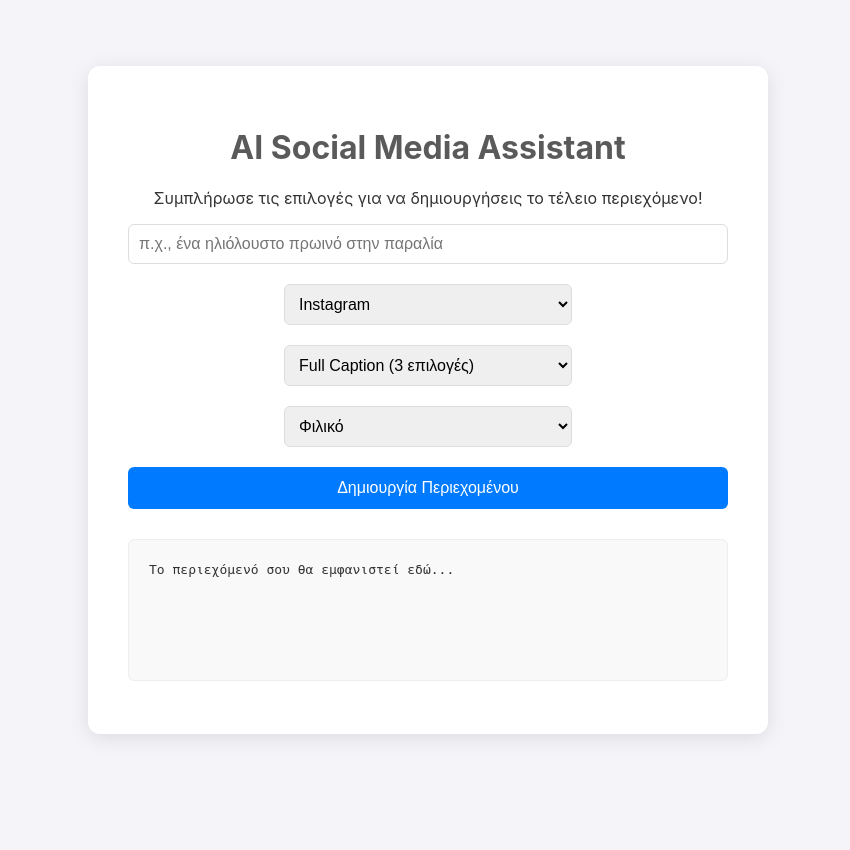
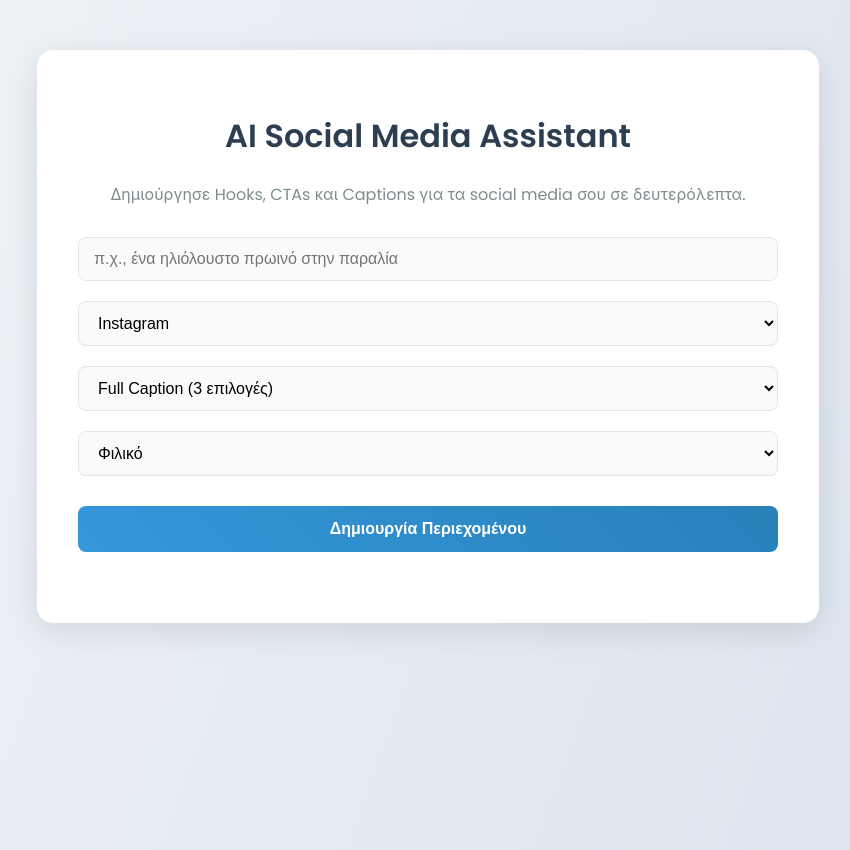
Before and after one commit to ster4runsneakers/caption-generator, a Flask app: page / in a window 1280 px wide. Shown: the whole page, without its empty margins (212-1062 px from the left). Before the commit the page ends 738 px from the top, so only its background shows below. Run offline with Flask 3, Linux system fonts and the light colour scheme.

Commit message:
feat: Redesign UI and add copy-to-clipboard functionality

```diff
--- a/static/style.css
+++ b/static/style.css
@@ -1,72 +1,113 @@
+/* --- Γενικό Στυλ & Background --- */
 body {
-    font-family: -apple-system, BlinkMacSystemFont, "Segoe UI", Roboto, Helvetica, Arial, sans-serif;
-    background-color: #f4f4f9;
+    font-family: 'Poppins', -apple-system, BlinkMacSystemFont, "Segoe UI", Roboto, Helvetica, Arial, sans-serif;
+    background: linear-gradient(110deg, #f0f4f8, #d9e2ec);
     color: #333;
     display: flex;
     justify-content: center;
-    align-items: center;
-    height: 100vh;
+    align-items: flex-start; /* Αλλαγή σε flex-start για να μην είναι κολλημένο στο κέντρο */
+    min-height: 100vh;
+    padding-top: 50px; /* Προσθήκη padding πάνω */
     margin: 0;
 }
 
+/* --- Κεντρικό Container --- */
 .container {
     background-color: white;
     padding: 40px;
-    border-radius: 12px;
-    box-shadow: 0 4px 20px rgba(0, 0, 0, 0.1);
+    border-radius: 16px;
+    box-shadow: 0 8px 32px rgba(0, 0, 0, 0.1);
     width: 90%;
-    max-width: 600px;
+    max-width: 700px;
     text-align: center;
+    border: 1px solid rgba(255, 255, 255, 0.2);
 }
 
 h1 {
-    color: #5a5a5a;
+    color: #2c3e50;
+    font-weight: 600;
 }
 
-input[type="text"] {
-    width: calc(100% - 22px);
-    padding: 10px;
-    margin-bottom: 20px;
-    border: 1px solid #ddd;
-    border-radius: 6px;
-    font-size: 16px;
+p {
+    color: #7f8c8d;
+    margin-bottom: 30px;
 }
 
-select {
-    width: 48%;
-    padding: 10px;
+/* --- Στυλ για τα πεδία εισαγωγής --- */
+input[type="text"], select {
+    width: 100%;
+    padding: 12px 15px;
     margin-bottom: 20px;
-    border: 1px solid #ddd;
-    border-radius: 6px;
+    border: 1px solid #dfe6e9;
+    border-radius: 8px;
     font-size: 16px;
-    display: inline-block;
-    margin: 0 1% 20px 1%; /* Προστέθηκε για μικρή απόσταση ανάμεσά τους */
+    box-sizing: border-box; /* Διασφαλίζει ότι το padding δεν αλλάζει το πλάτος */
+    background-color: #f8fafc;
+    transition: border-color 0.3s, box-shadow 0.3s;
 }
 
-button {
-    background-color: #007bff;
+input[type="text"]:focus, select:focus {
+    outline: none;
+    border-color: #3498db;
+    box-shadow: 0 0 0 3px rgba(52, 152, 219, 0.2);
+}
+
+/* --- Στυλ για το κεντρικό κουμπί --- */
+button#generate-btn {
+    background: linear-gradient(45deg, #3498db, #2980b9);
     color: white;
     border: none;
-    padding: 12px 24px;
-    border-radius: 6px;
+    padding: 14px 28px;
+    border-radius: 8px;
     font-size: 16px;
+    font-weight: 600;
     cursor: pointer;
-    transition: background-color 0.3s;
-    width: 100%; /* Για να πιάνει όλο το πλάτος */
+    transition: transform 0.2s, box-shadow 0.2s;
+    width: 100%;
+    margin-top: 10px;
 }
 
-button:hover {
-    background-color: #0056b3;
+button#generate-btn:hover {
+    transform: translateY(-2px);
+    box-shadow: 0 6px 20px rgba(52, 152, 219, 0.3);
 }
 
-#caption-output {
+/* --- Περιοχή Αποτελεσμάτων --- */
+#results-container {
     margin-top: 30px;
+    text-align: left;
+}
+
+/* --- Στυλ για κάθε κάρτα αποτελέσματος --- */
+.result-card {
+    background-color: #f8fafc;
+    border: 1px solid #e2e8f0;
+    border-radius: 12px;
     padding: 20px;
-    background-color: #f9f9f9;
-    border: 1px solid #eee;
+    margin-bottom: 15px;
+    position: relative; /* Απαραίτητο για το κουμπί αντιγραφής */
+    line-height: 1.6;
+    white-space: pre-wrap;
+    font-size: 15px;
+}
+
+/* --- Στυλ για το κουμπί Αντιγραφής --- */
+.copy-btn {
+    position: absolute;
+    top: 15px;
+    right: 15px;
+    background-color: #dbe4ee;
+    color: #556a81;
+    border: none;
     border-radius: 6px;
-    text-align: left;
-    white-space: pre-wrap; /* Για να αναγνωρίζει τις αλλαγές γραμμής από το AI */
-    min-height: 100px;
-    line-height: 1.6; /* Για καλύτερη αναγνωσιμότητα */
+    padding: 6px 12px;
+    font-size: 12px;
+    font-weight: 600;
+    cursor: pointer;
+    transition: background-color 0.3s, color 0.3s;
 }
+
+.copy-btn:hover {
+    background-color: #3498db;
+    color: white;
+}
--- a/templates/index.html
+++ b/templates/index.html
@@ -3,14 +3,17 @@
 <head>
     <meta charset="UTF-8">
     <meta name="viewport" content="width=device-width, initial-scale=1.0">
-    <title>Caption Generator</title>
+    <title>AI Social Media Assistant</title>
+    <link rel="preconnect" href="https://fonts.googleapis.com">
+    <link rel="preconnect" href="https://fonts.gstatic.com" crossorigin>
+    <link href="https://fonts.googleapis.com/css2?family=Poppins:wght@400;600&display=swap" rel="stylesheet">
     <link rel="stylesheet" href="{{ url_for('static', filename='style.css') }}">
 </head>
 <body>
 
     <div class="container">
         <h1>AI Social Media Assistant</h1>
-        <p>Συμπλήρωσε τις επιλογές για να δημιουργήσεις το τέλειο περιεχόμενο!</p>
+        <p>Δημιούργησε Hooks, CTAs και Captions για τα social media σου σε δευτερόλεπτα.</p>
 
         <input type="text" id="topic-input" placeholder="π.χ., ένα ηλιόλουστο πρωινό στην παραλία">
 
@@ -37,23 +40,22 @@
 
         <button id="generate-btn">Δημιουργία Περιεχομένου</button>
 
-        <pre id="caption-output">Το περιεχόμενό σου θα εμφανιστεί εδώ...</pre>
+        <div id="results-container">
+            </div>
     </div>
 
     <script>
-        // Παίρνουμε και το νέο select element
-        const contentTypeSelect = document.getElementById('content-type-select');
         const topicInput = document.getElementById('topic-input');
         const platformSelect = document.getElementById('platform-select');
+        const contentTypeSelect = document.getElementById('content-type-select');
         const toneSelect = document.getElementById('tone-select');
         const generateBtn = document.getElementById('generate-btn');
-        const captionOutput = document.getElementById('caption-output');
+        const resultsContainer = document.getElementById('results-container');
 
         generateBtn.addEventListener('click', () => {
             const topic = topicInput.value;
             const platform = platformSelect.value;
             const tone = toneSelect.value;
-            // Παίρνουμε την τιμή και από το νέο dropdown
             const contentType = contentTypeSelect.value;
 
             if (!topic) {
@@ -61,14 +63,13 @@
                 return;
             }
 
-            captionOutput.textContent = 'Δημιουργία...';
+            resultsContainer.innerHTML = '<p>Δημιουργία...</p>';
 
             fetch('/generate-caption', {
                 method: 'POST',
                 headers: {
                     'Content-Type': 'application/json'
                 },
-                // Στέλνουμε όλες τις τιμές στο backend
                 body: JSON.stringify({
                     topic: topic,
                     platform: platform,
@@ -78,11 +79,44 @@
             })
             .then(response => response.json())
             .then(data => {
-                captionOutput.textContent = data.caption || data.error;
+                resultsContainer.innerHTML = ''; // Καθαρίζουμε το container
+                if (data.caption) {
+                    // Διαχωρίζουμε τα αποτελέσματα με βάση τους αριθμούς (1., 2., 3.)
+                    const captions = data.caption.split(/\d+\./).filter(item => item.trim() !== '');
+
+                    captions.forEach(captionText => {
+                        // Δημιουργούμε μια κάρτα για κάθε αποτέλεσμα
+                        const card = document.createElement('div');
+                        card.className = 'result-card';
+
+                        const text = document.createElement('span');
+                        text.textContent = captionText.trim();
+
+                        const copyBtn = document.createElement('button');
+                        copyBtn.className = 'copy-btn';
+                        copyBtn.textContent = 'Αντιγραφή';
+
+                        // Λειτουργία Αντιγραφής
+                        copyBtn.onclick = () => {
+                            navigator.clipboard.writeText(text.textContent).then(() => {
+                                copyBtn.textContent = 'Αντιγράφηκε!';
+                                setTimeout(() => {
+                                    copyBtn.textContent = 'Αντιγραφή';
+                                }, 2000); // Επαναφορά του κουμπιού μετά από 2 δευτερόλεπτα
+                            });
+                        };
+
+                        card.appendChild(text);
+                        card.appendChild(copyBtn);
+                        resultsContainer.appendChild(card);
+                    });
+                } else {
+                    resultsContainer.innerHTML = `<div class="result-card">${data.error}</div>`;
+                }
             })
             .catch(error => {
                 console.error('Error:', error);
-                captionOutput.textContent = 'Παρουσιάστηκε σφάλμα. Δες την κονσόλα του browser.';
+                resultsContainer.innerHTML = '<div class="result-card">Παρουσιάστηκε σφάλμα. Δες την κονσόλα του browser.</div>';
             });
         });
     </script>
```
